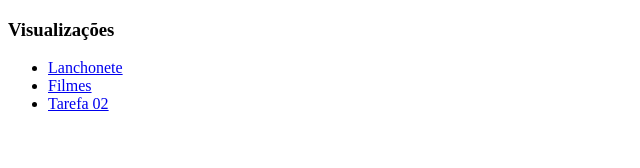
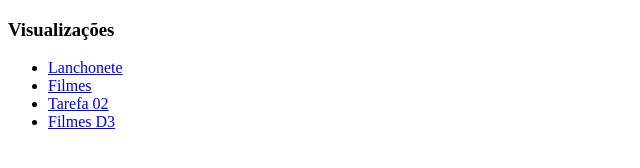
Before and after one commit to EsdrasL/datavis, a plain HTML site: page index.html in a window 1280 px wide. Shown: the whole page, without its empty margins (0-640 px from the left). Drawn offline with Linux system fonts and the light colour scheme.

Commit message:
Att index

```diff
--- a/index.html
+++ b/index.html
@@ -10,6 +10,7 @@
 			<li><a href="http://esdrasl.github.io/datavis/barras.html">Lanchonete</a></li>
 			<li><a href="http://esdrasl.github.io/datavis/movies.html">Filmes</a></li>
 			<li><a href="http://esdrasl.github.io/datavis/tarefa2.html">Tarefa 02</a></li>
+			<li><a href="http://esdrasl.github.io/datavis/movies_d3.html">Filmes D3</a></li>
 		</ul>
 	</body>
 </html>
```
